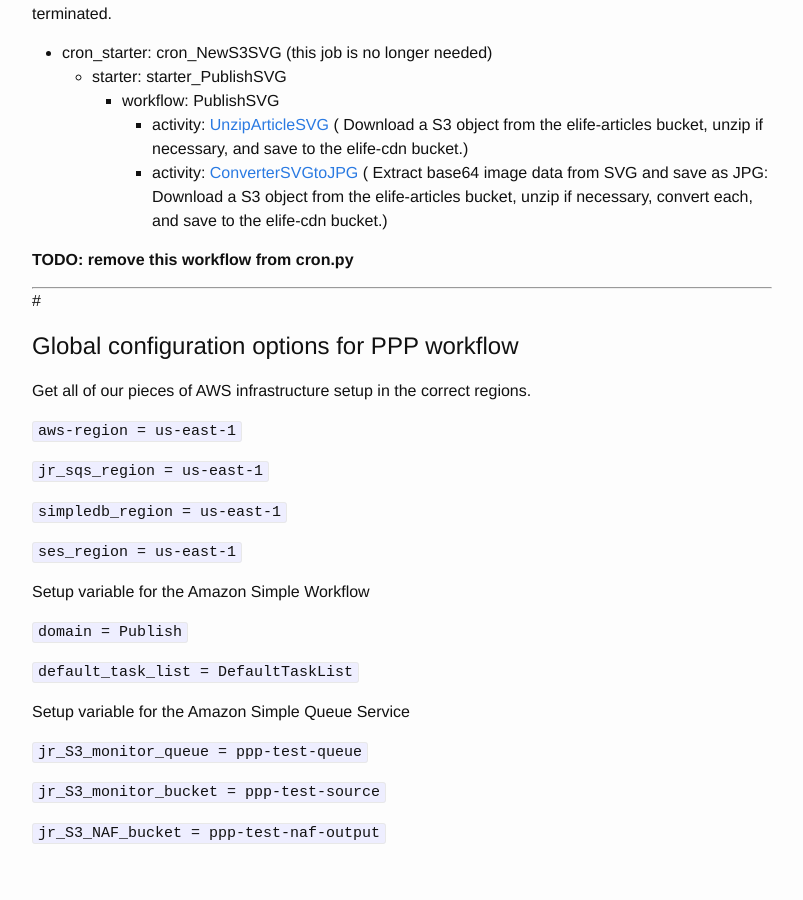
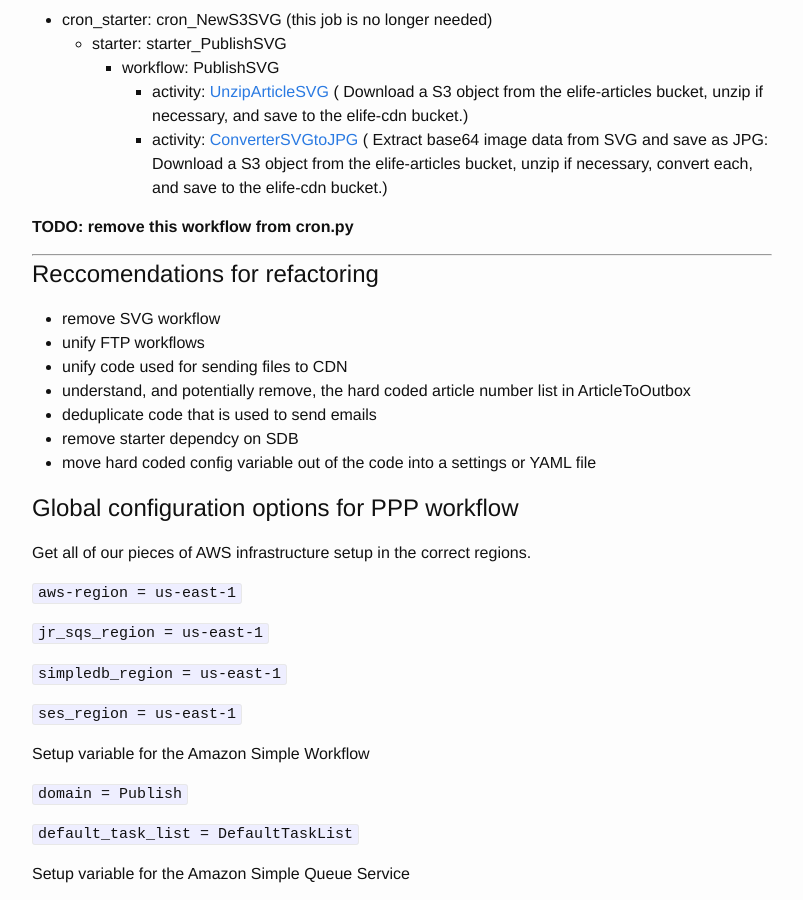
Before and after one commit to elifesciences/elife-continuum-documentation, a Jekyll site: the page built from file-s3-naming-workflow/_posts/2015-06-12-ppp-workflow-docs.markdown, in a window 1280 px wide and 900 px high, scrolled down 10318 px. Shown: the whole window, without its empty margins (238-1041 px from the left). Built offline with Jekyll 4.4.1, drawn with Linux system fonts in a browser that asks for light colours; some of the changed text lies outside the part shown.

Commit message:
complted refactor suggestions section

```diff
--- a/file-s3-naming-workflow/_posts/2015-06-12-ppp-workflow-docs.markdown
+++ b/file-s3-naming-workflow/_posts/2015-06-12-ppp-workflow-docs.markdown
@@ -484,7 +481,16 @@ and should be terminated.
 
 ---
 
-#
+# Reccomendations for refactoring
+
+- remove SVG workflow
+- unify FTP workflows
+- unify code used for sending files to CDN
+- understand, and potentially remove, the hard coded article number list in ArticleToOutbox
+- deduplicate code that is used to send emails
+- remove starter dependcy on SDB
+- move hard coded config variable out of the code into a settings or YAML file
+
 
 # Global configuration options for PPP workflow
 
```
Also changed, not shown: other parts of file-s3-naming-workflow/_posts/2015-06-12-ppp-workflow-docs.markdown (+2 -5 lines).
